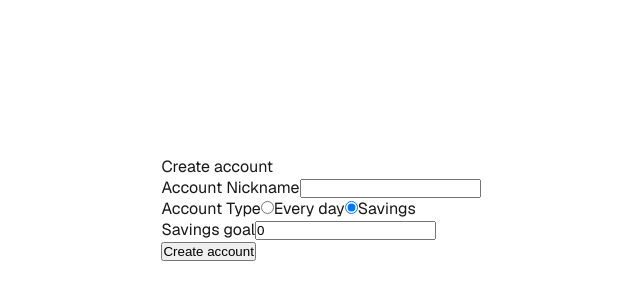
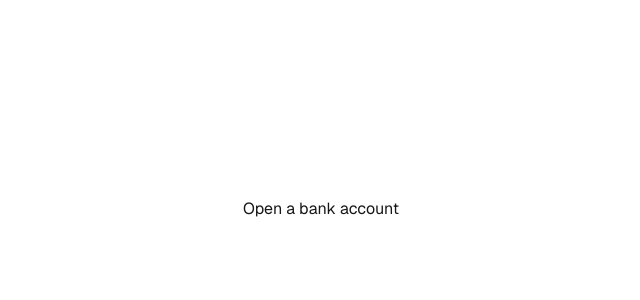
Before and after one commit to fhb4061/assignment, a Next.js app: page / in a window 1280 px wide. Shown: the part 192-492 px from the top of the page, without its empty margins (319-959 px from the left). Built offline with nearby package versions, Linux system fonts and the light colour scheme.

Commit message:
react-router added

```diff
--- a/app/page.tsx
+++ b/app/page.tsx
@@ -1,13 +1,20 @@
 "use client";
 import styles from "./page.module.css";
+import { BrowserRouter, Route, Routes } from "react-router-dom";
 import OpenAccountPage from "./pages/OpenAccountPage";
+import HomePage from "./pages/HomePage";
 
 export default function Home() {
   return (
+    <BrowserRouter>
     <div className={styles.page}>
-      <main className={styles.main}>
-        <OpenAccountPage />
-      </main>
+        <main className={styles.main}>
+          <Routes>
+            <Route index element={<HomePage/>}/>
+            <Route path="/open-account" element={<OpenAccountPage />} />
+          </Routes>
+        </main>
     </div>
+    </BrowserRouter>
   );
 }
--- a/app/pages/HomePage.tsx
+++ b/app/pages/HomePage.tsx
@@ -1,8 +1,12 @@
+import { Link } from "react-router-dom";
+
 const HomePage = () => {
 
     return (
         <div>
-            <span> I am here </span>
+            <Link to="/open-account">Open a bank account</Link>
         </div>
     )
 }
+
+export default HomePage;
--- a/app/pages/OpenAccountPage.tsx
+++ b/app/pages/OpenAccountPage.tsx
@@ -1,4 +1,5 @@
 import { FC, useState } from "react";
+import styles from "./OpenAccountPage.module.scss";
 
 type AccountType = "savings" | "everyday";
 
```
Also changed, not shown: package.json (+4 -3 lines), app/pages/OpenAccountPage.module.scss (added), 1 other file (tests, documents, lock files or other folders).
